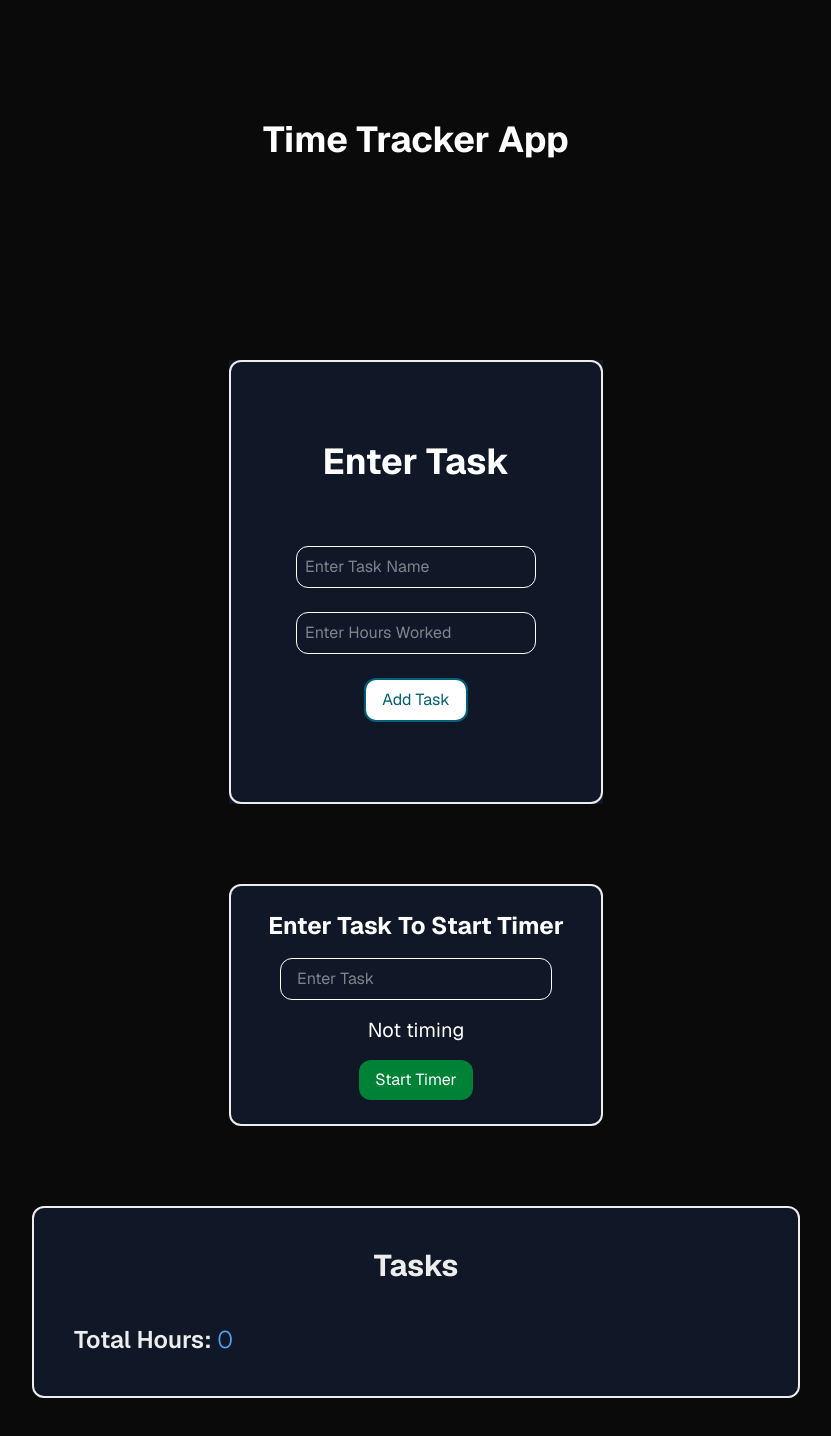
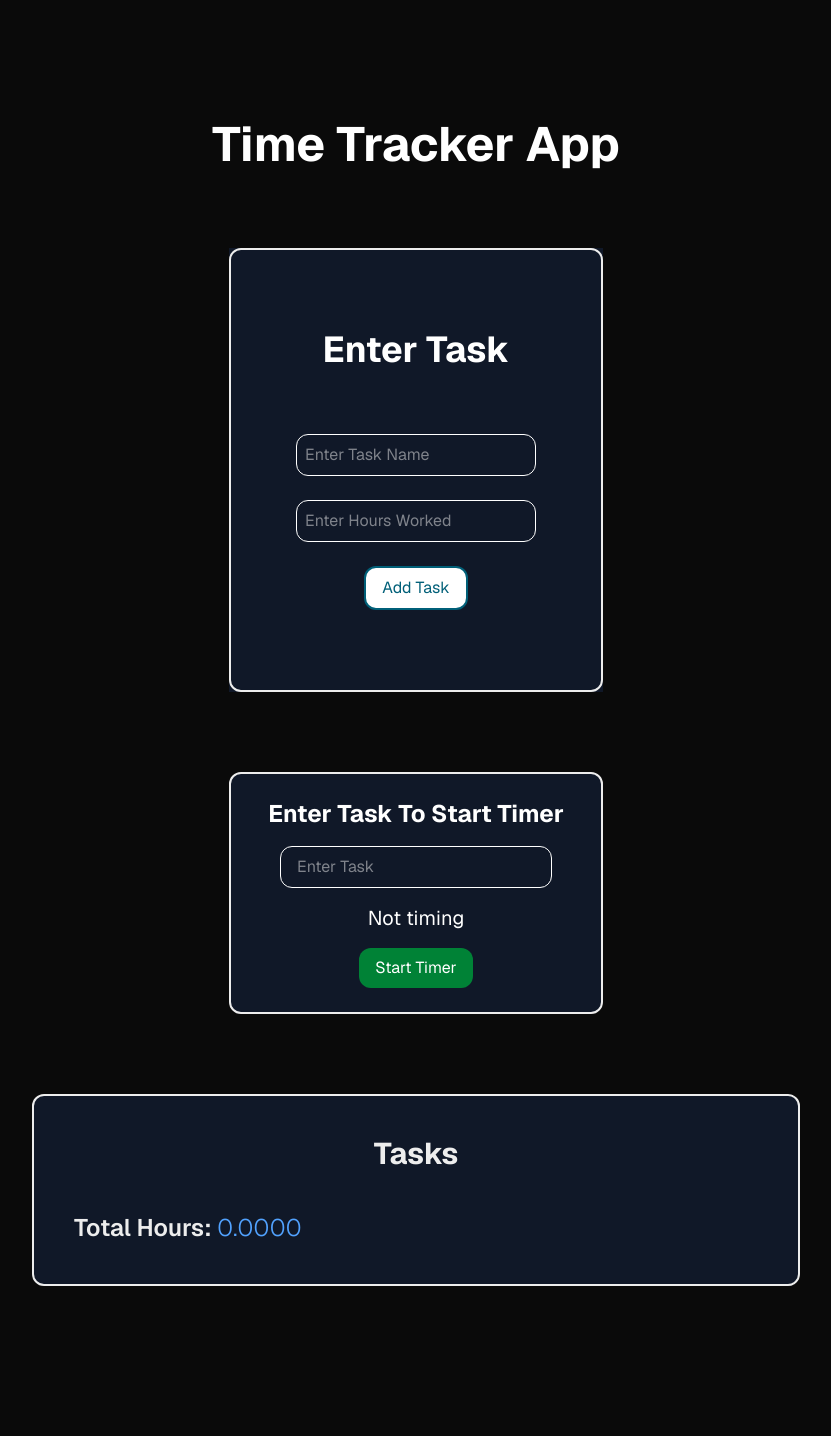
Before and after one commit to VaishT69/mini_time_tracker, a Next.js app in the folder time-tracker-app/: page / in a window 1280 px wide. Shown: the top 1436 px of the page, without its empty margins (224-1055 px from the left). After the commit the page ends 1366 px from the top, so only its background shows below. Built offline with nearby package versions, Linux system fonts and the light colour scheme.

Commit message:
git -m "Rounded total hours to 4 places"

```diff
--- a/time-tracker-app/src/app/components/TaskFormComponent.tsx
+++ b/time-tracker-app/src/app/components/TaskFormComponent.tsx
@@ -79,7 +79,7 @@ export default function TaskFormComponent() {
 
   return (
     <div className="mt-0 bg-gray-900">
-      <div className="flex flex-col border-2 lg:py-20 lg:px-20 md:py-20 md:px-30 py-10 px-10 items-center gap-6 mt-40 rounded-xl">
+      <div className="flex flex-col border-2 lg:py-20 lg:px-20 md:py-20 md:px-30 py-10 px-10 items-center gap-6 mt-0 rounded-xl">
         <h1 className="text-white font-bold text-center text-4xl mb-10">Enter Task</h1>
         <input
           type="text"
--- a/time-tracker-app/src/app/components/TaskListComponent.tsx
+++ b/time-tracker-app/src/app/components/TaskListComponent.tsx
@@ -72,7 +72,7 @@ export default function TaskListComponent() {
     }
   };
 
-  const totalHours = tasks.reduce((sum, t) => sum + t.hoursWorked, 0);
+  const totalHours = tasks.reduce((sum, t) => sum + t.hoursWorked, 0).toFixed(4);
 
   return (
     <div className="mt-10 border-2 lg:px-10 lg:py-10 md:px-20 md:py-20 px-6 py-6 bg-gray-900 rounded-xl">
--- a/time-tracker-app/src/app/page.tsx
+++ b/time-tracker-app/src/app/page.tsx
@@ -6,8 +6,8 @@ import TaskTimercomponent from "./components/TaskTimeComponent";
 export default function Home() {
   return (
     <div className="px-6 flex flex-col items-center justify-items-center min-h-screen p-8 pb-20 gap-10 sm:p-20 font-[family-name:var(--font-geist-sans)]">
-      <div className="mt-10">
-        <h1 className="text-white font-bold items-center text-4xl">
+      <div className="mt-10 mb-10 ">
+        <h1 className="text-white font-bold items-center text-4xl md:text-5xl">
            Time Tracker App
         </h1>
       </div>
```
